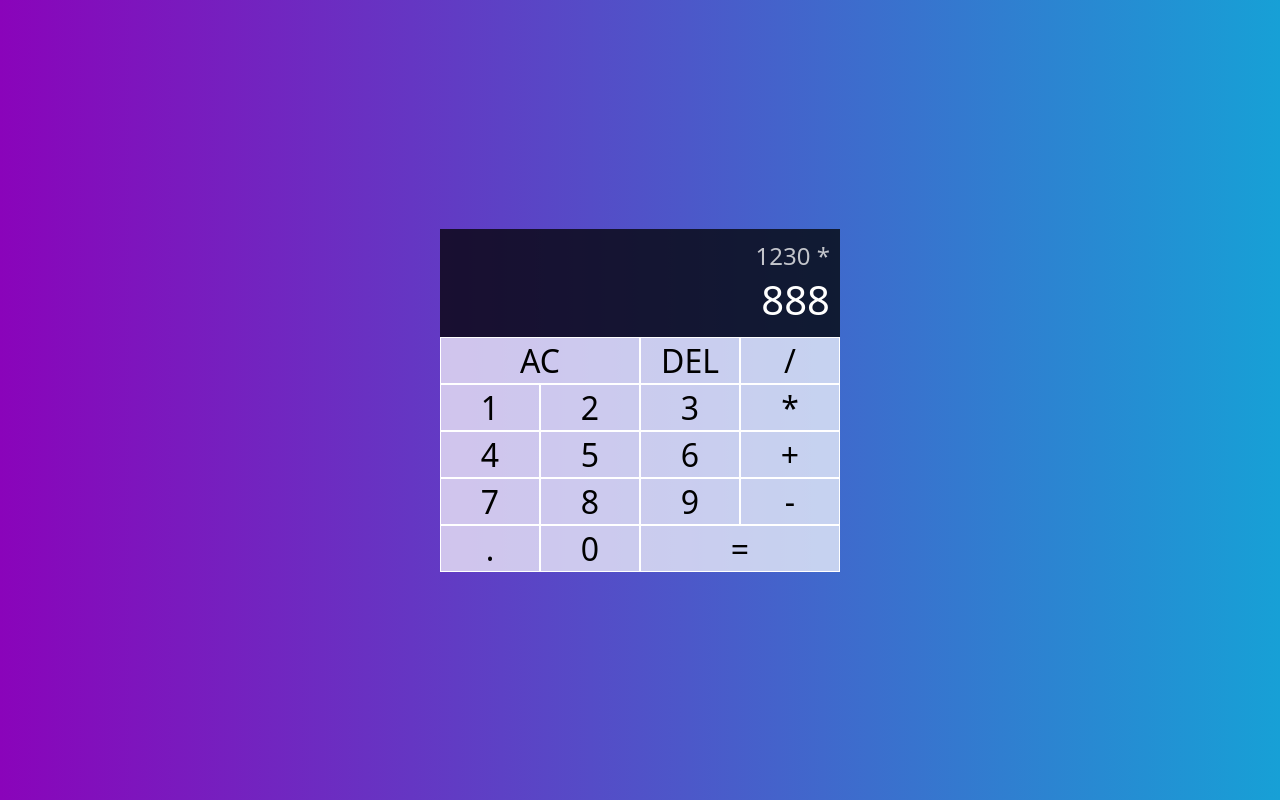
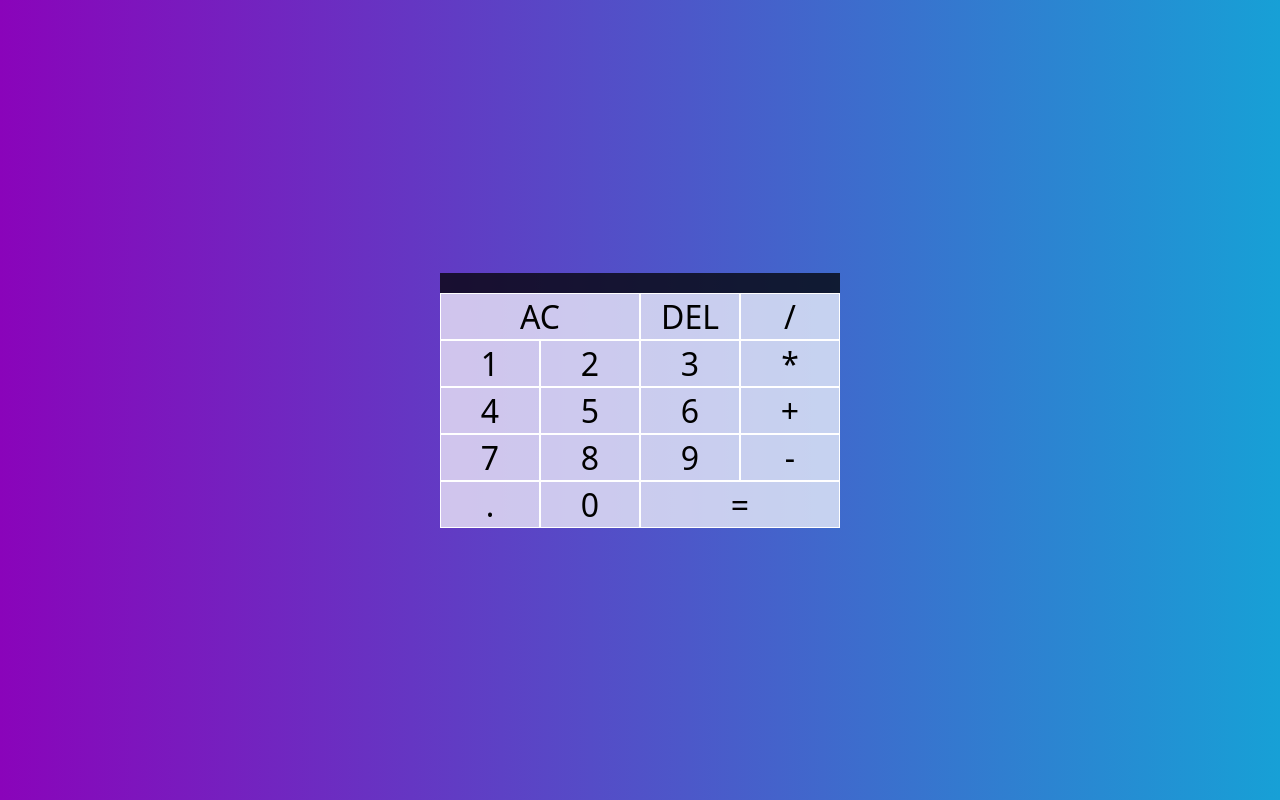
Before and after one commit to LuthfiIRL/Calculator, a plain HTML site: page index.html in a window 1280 px wide. Drawn offline with Linux system fonts and the light colour scheme.

Commit message:
Update index.html
remove placeholder output

```diff
--- a/index.html
+++ b/index.html
@@ -10,8 +10,8 @@
   <body>
     <div class="calculator-grid">
       <div class="output">
-        <div class="previous-operand">1230 *</div>
-        <div class="current-operand">888</div>
+        <div class="previous-operand"></div>
+        <div class="current-operand"></div>
       </div>
       <button class="span-two">AC</button>
       <button>DEL</button>
```
